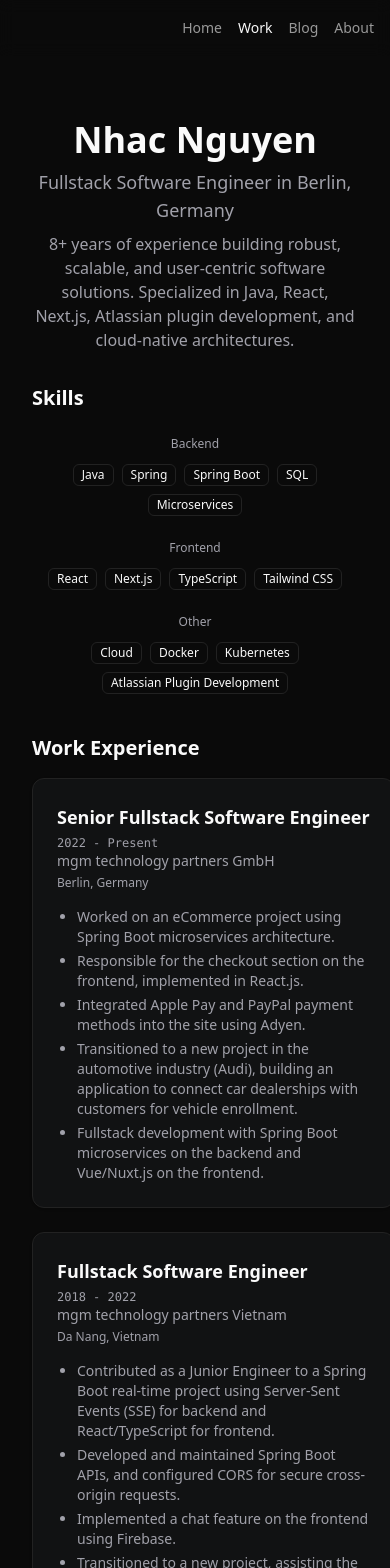
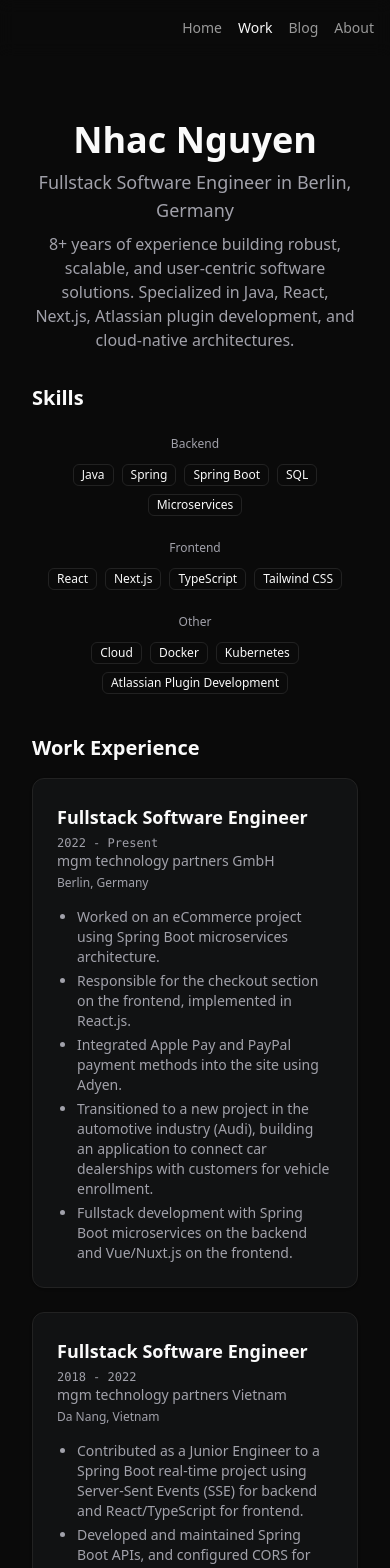
Before and after one commit to NguyenTatNhac/nhac.dev, a Next.js app: page /work in a window 390 px wide. Shown: the top 1568 px of the page. Built offline with nearby package versions, Linux system fonts and the light colour scheme.

Commit message:
Improve responsiveness

```diff
--- a/src/app/work/page.tsx
+++ b/src/app/work/page.tsx
@@ -2,7 +2,7 @@ import { Badge } from '@/components/ui/badge';
 import WorkExperience from '@/components/WorkExperience';
 
 export const metadata = {
-  title: 'Resume | Nhac Nguyen',
+  title: 'Resume',
   description: "Nhac Nguyen's online resume and professional experience.",
 };
 
@@ -58,7 +58,7 @@ const WorkPage = () => {
         </h2>
         <div className="grid gap-6">
           <WorkExperience
-            title="Senior Fullstack Software Engineer"
+            title="Fullstack Software Engineer"
             company="mgm technology partners GmbH"
             location="Berlin, Germany"
             date="2022 - Present"
--- a/src/components/WorkExperience.tsx
+++ b/src/components/WorkExperience.tsx
@@ -28,17 +28,13 @@ const WorkExperience = ({
       )}
       <div className="flex-1 min-w-0">
         <div className="flex flex-col sm:flex-row sm:items-center sm:justify-between gap-1">
-          <span className="text-lg font-bold text-foreground truncate">
-            {title}
-          </span>
+          <span className="text-lg font-bold text-foreground">{title}</span>
           <span className="text-xs text-muted-foreground font-mono sm:text-right">
             {date}
           </span>
         </div>
         <div className="flex flex-col sm:flex-row sm:items-center sm:justify-between gap-1">
-          <span className="text-muted-foreground text-sm truncate">
-            {company}
-          </span>
+          <span className="text-muted-foreground text-sm">{company}</span>
           <span className="text-xs text-muted-foreground sm:text-right">
             {location}
           </span>
```
Also changed, not shown: 1 other file (tests, documents, lock files or other folders).
